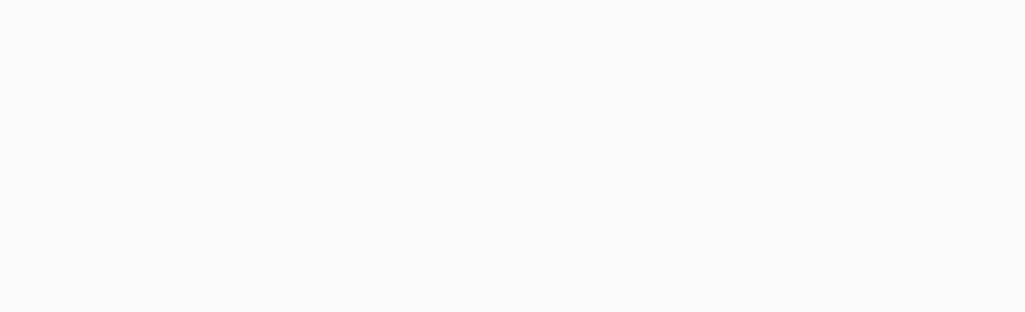
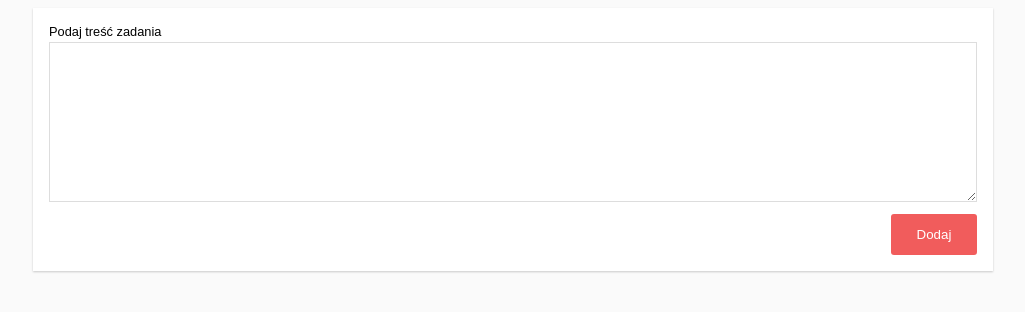
Before and after one commit to wojciechpismenko/kurs_js, a plain HTML site: page projekt-todo/index.html in a window 1280 px wide. Shown: the whole page, without its empty margins (127-1152 px from the left). Drawn offline with Linux system fonts and the light colour scheme.

Commit message:
added form to HTML

```diff
--- a/projekt-todo/index.html
+++ b/projekt-todo/index.html
@@ -9,6 +9,15 @@
     </head>
     <body>
         <div class="todo-cnt">
+            <form class="todo-form" id="todoForm">
+                <div class="todo-form-row">
+                    <label class="todo-form-label" for="todoMessage">Podaj treść zadania</label>
+                    <textarea class="todo-form-message" name="todoMessage" id="todoMessage"></textarea>
+                </div>
+                <div class="todo-form-row">
+                    <button type="submit" class="button todo-form-button">Dodaj</button>
+                </div>
+            </form>
 
         </div>
 
```
